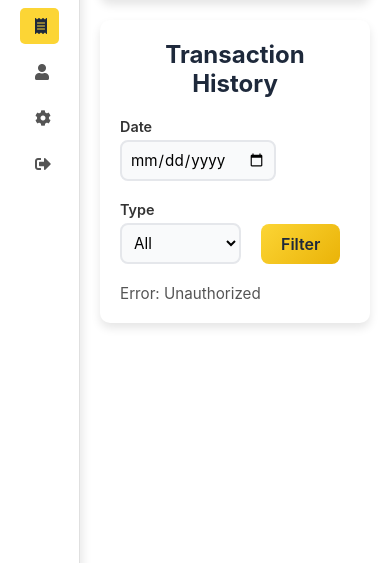
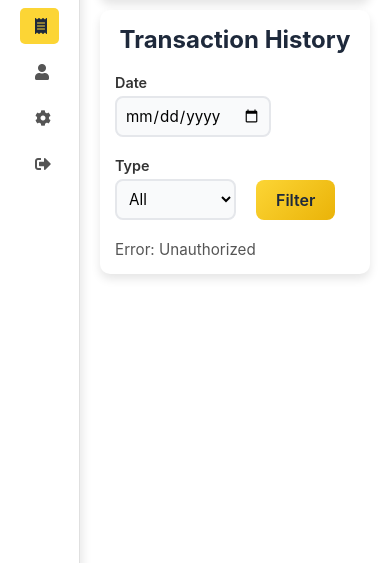
Before and after one commit to Abbass-Hassan/digital-wallet-platform, a PHP site: page /digital-wallet-platform/wallet-client/transactions.html in a window 390 px wide; the page is wider, and only the part inside the window is pictured. Shown: the part 148-711 px from the top of that part. Run offline with PHP 8.4, Linux system fonts and the light colour scheme.

Commit message:
Fix transactions page design

```diff
--- a/wallet-client/css/style.css
+++ b/wallet-client/css/style.css
@@ -430,7 +430,6 @@
 
 /* Profile Container */
 .profile-container {
-    /* Fill the available width in .dashboard-main */
     width: 100%;
     box-sizing: border-box; /* Ensure padding/border is included in total width */
 
@@ -438,12 +437,6 @@
     padding: 20px;
     border-radius: 10px;
     box-shadow: 0 5px 10px rgba(0, 0, 0, 0.1);
-
-    /* Remove max-width & center alignment */
-    /* max-width: 600px; */ /* <-- Remove or comment out */
-    /* margin: 20px auto;  */ /* <-- Remove or comment out */
-
-    /* Instead, add a bottom margin if you like */
     margin: 20px 0;
   }
 
@@ -506,14 +499,12 @@
     box-shadow: 0 5px 15px rgba(234, 179, 8, 0.4);
   }
 
-  /* Optional: Responsive tweaks for smaller screens */
   @media (max-width: 768px) {
     .profile-container {
       margin: 10px 0;
       padding: 10px;
     }
 
-    /* If you want smaller spacing, reduce padding/gaps, etc. */
     .profile-form {
       gap: 10px;
     }
@@ -535,13 +526,14 @@
 
 /* Transaction Container (for Deposit & Withdraw pages) */
 .transaction-container {
+    width: 100%;
+    box-sizing: border-box;
+    margin: 20px 0;  /* so it has spacing above/below */
     background: #ffffff;
     padding: 20px;
     border-radius: 10px;
     box-shadow: 0 5px 10px rgba(0, 0, 0, 0.1);
-    max-width: 600px;
-    margin: 20px auto;
-}
+  }
 
 /* Transaction Title */
 .transaction-title {
@@ -610,7 +602,8 @@
 
 /* Transaction History Page Enhancements */
 .transaction-history {
-    max-width: 900px; /* Make it a bit wider for the table */
+    max-width: 100%;
+    box-sizing: border-box;
   }
 
   /* Filter Section Container */
@@ -714,3 +707,11 @@
     color: #555;
     margin-top: 10px;
   }
+
+  @media (max-width: 768px) {
+    .transaction-container {
+      margin: 10px 0;
+      padding: 15px;
+      /* Slightly smaller padding on mobile */
+    }
+  }
```
